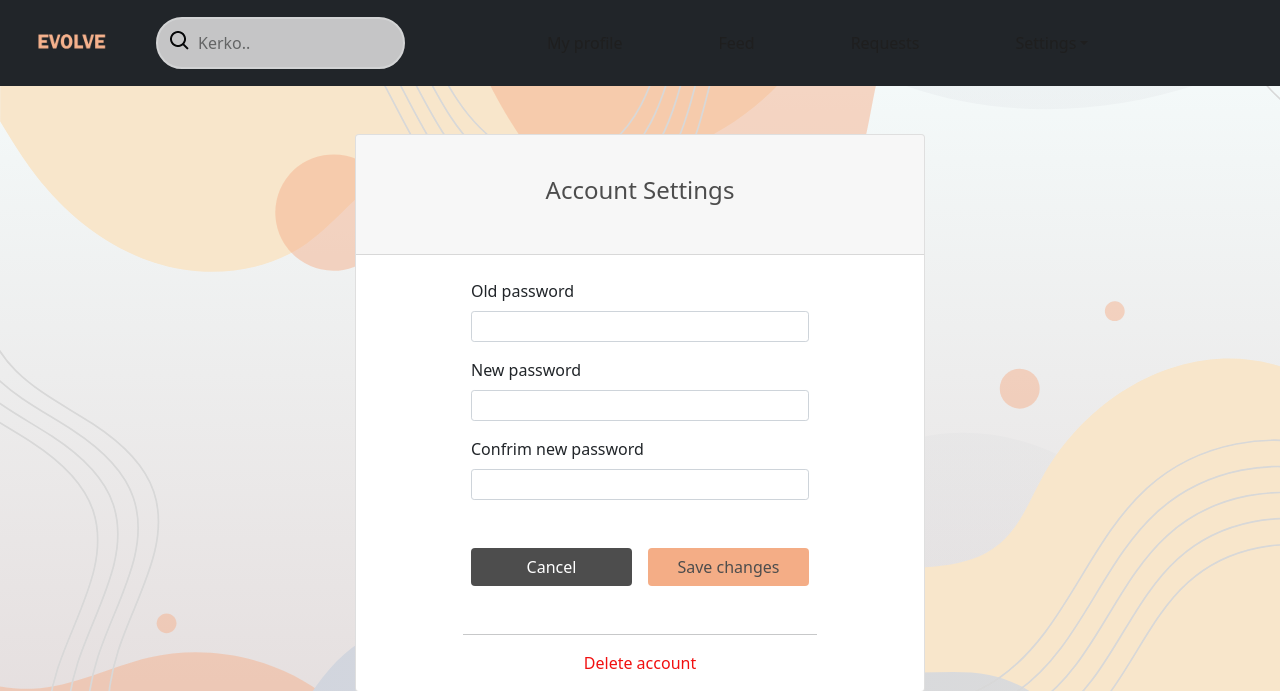
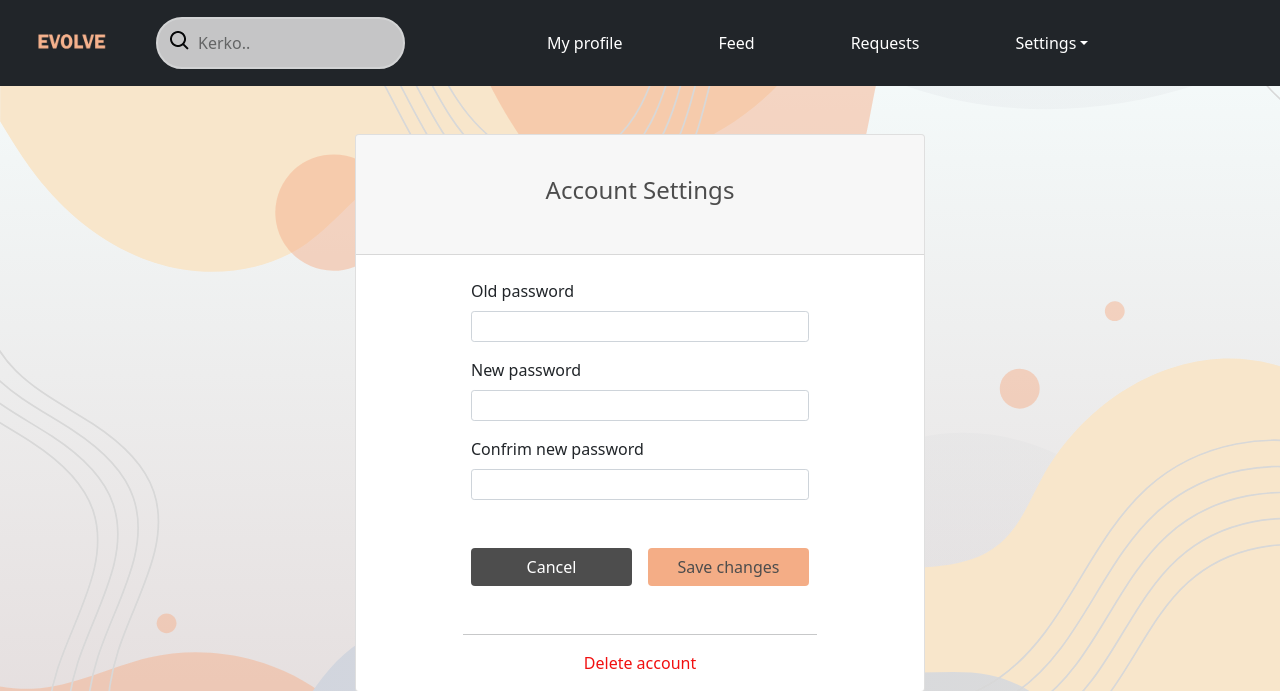
Before and after one commit to sergio-xs/fti-blog, a PHP site: page /Blog/account_settings.php in a window 1280 px wide. Shown: the top 691 px of the page. Run offline with PHP 8.4, Linux system fonts and the light colour scheme; the visitor is signed in with stand-in values (Sample User, id 1); data that the repository does not hold is empty; some libraries are stand-ins or nearby versions.

Commit message:
commit on 'main'

```diff
--- a/assets/css/navbar.css
+++ b/assets/css/navbar.css
@@ -23,7 +23,7 @@
 }
 
 nav .navbar-nav .dropdown-menu a{
-    color: #FFFFFF !important;
+    color: #000000 !important;
     white-space: normal;
     margin: 0;
     }
@@ -35,7 +35,7 @@ nav .navbar-nav .dropdown-menu a{
     }
 
 nav .navbar-nav li a{
-    color: rgb(31, 31, 31) !important;
+    color: #FFFFFF !important;
     margin-left: 10vh;
     size: 20vh !important;
     }
```
